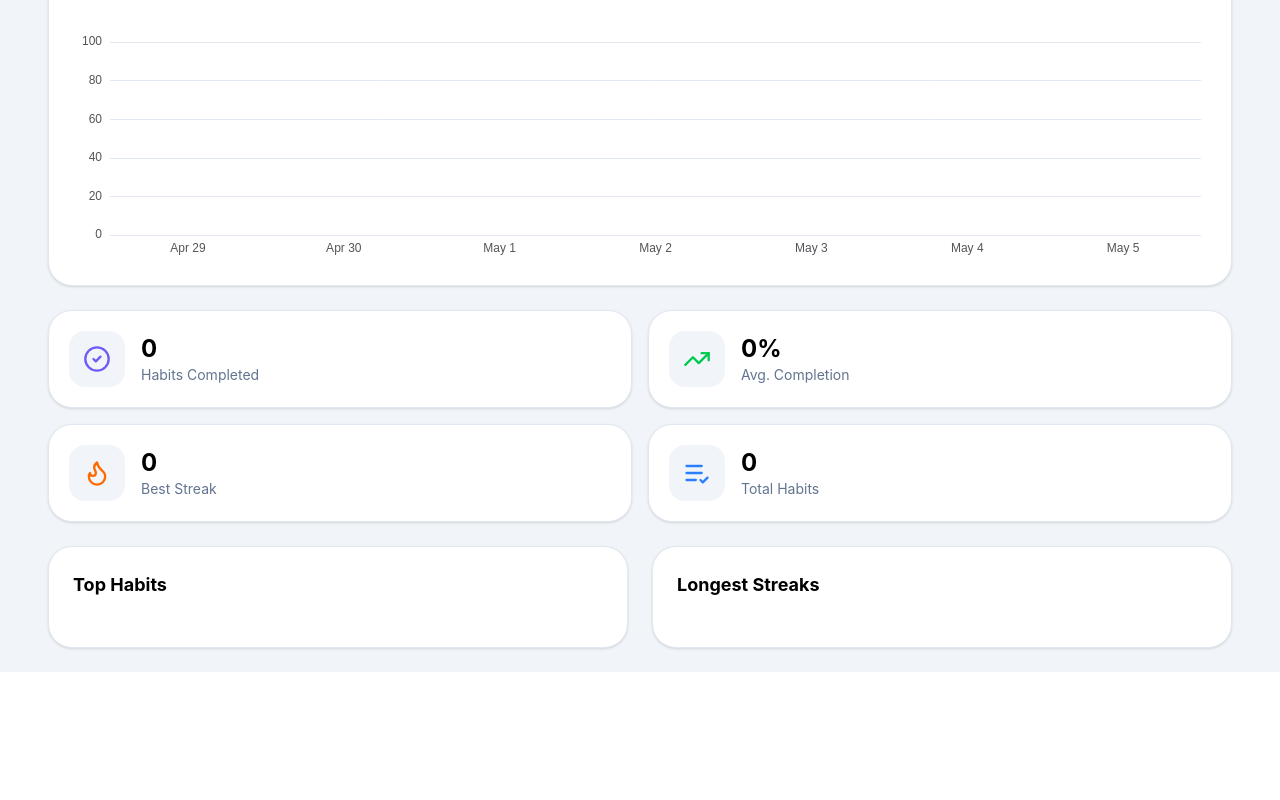
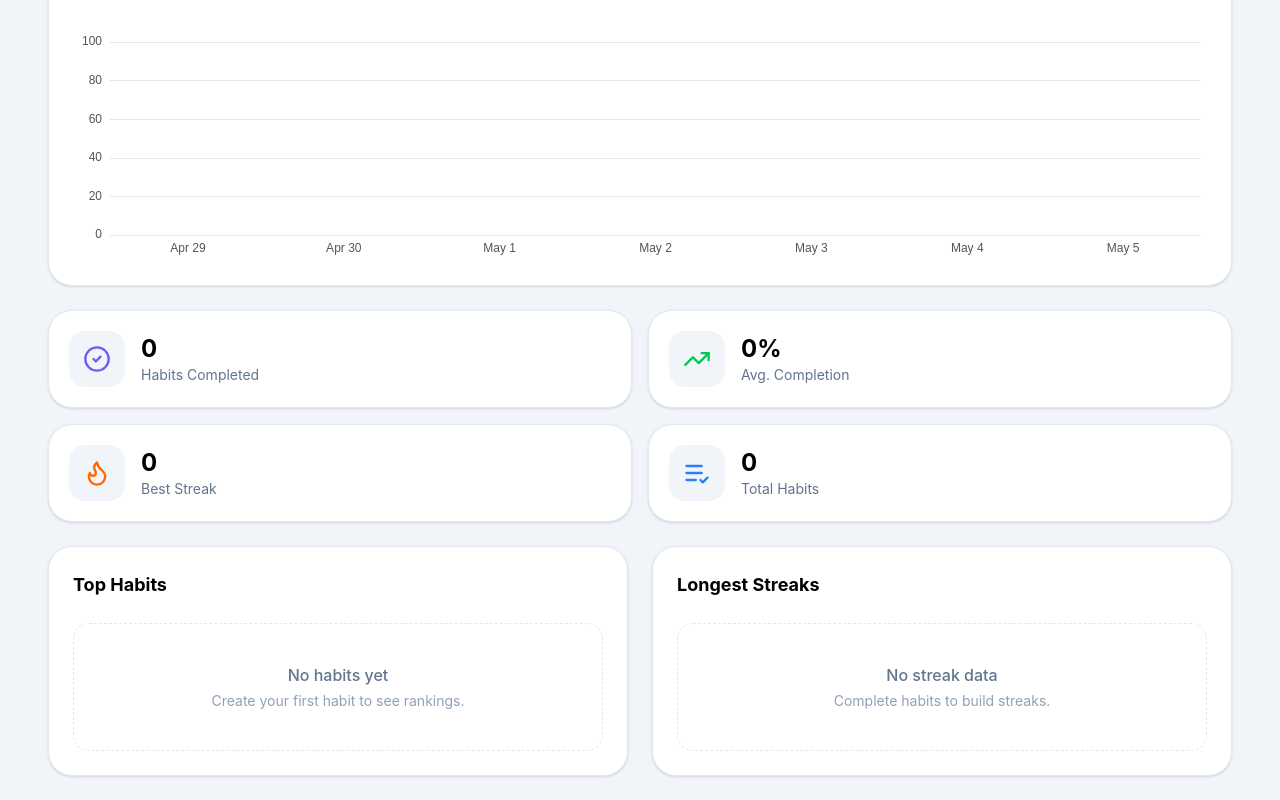
Before and after one commit to skyzerx777/habit-tracker, a Vue app: page /stats in a window 1280 px wide. Shown: the part 242-1042 px from the top of the page. Before the commit the page ends 914 px from the top, so only its background shows below. Built offline with nearby package versions, Linux system fonts and the light colour scheme.

Commit message:
Changed app name, added 'no info' notes in charts

```diff
--- a/index.html
+++ b/index.html
@@ -4,7 +4,7 @@
 		<meta charset="UTF-8" />
 		<link rel="icon" href="/favicon.ico" />
 		<meta name="viewport" content="width=device-width, initial-scale=1.0" />
-		<title>Vite App</title>
+		<title>Habit Tracker</title>
 	</head>
 	<body>
 		<div id="app"></div>
--- a/src/pages/Stats.vue
+++ b/src/pages/Stats.vue
@@ -57,7 +57,7 @@ const longestStreaks = computed(() => store.getLongestStreakHabits());
 			<div class="rounded-3xl border border-slate-200 bg-white p-6 shadow-sm">
 				<h2 class="mb-6 text-lg font-bold">Top Habits</h2>
 
-				<div class="flex flex-col gap-5">
+				<div v-if="topHabits.length" class="flex flex-col gap-5">
 					<div
 						v-for="(habit, index) in topHabits"
 						:key="habit.id"
@@ -85,10 +85,21 @@ const longestStreaks = computed(() => store.getLongestStreakHabits());
 						</div>
 					</div>
 				</div>
+				<div
+					v-else
+					class="flex h-32 items-center justify-center rounded-2xl border border-dashed border-slate-200 text-center"
+				>
+					<div>
+						<p class="font-medium text-slate-500">No habits yet</p>
+						<p class="mt-1 text-sm text-slate-400">
+							Create your first habit to see rankings.
+						</p>
+					</div>
+				</div>
 			</div>
 			<div class="rounded-3xl border border-slate-200 bg-white p-6 shadow-sm">
 				<h2 class="mb-6 text-lg font-bold">Longest Streaks</h2>
-				<div class="flex flex-col gap-5">
+				<div v-if="longestStreaks.length" class="flex flex-col gap-5">
 					<div
 						v-for="(habit, index) in longestStreaks"
 						:key="habit.id"
@@ -111,6 +122,17 @@ const longestStreaks = computed(() => store.getLongestStreakHabits());
 						</div>
 					</div>
 				</div>
+				<div
+					v-else
+					class="flex h-32 items-center justify-center rounded-2xl border border-dashed border-slate-200 text-center"
+				>
+					<div>
+						<p class="font-medium text-slate-500">No streak data</p>
+						<p class="mt-1 text-sm text-slate-400">
+							Complete habits to build streaks.
+						</p>
+					</div>
+				</div>
 			</div>
 		</div>
 	</section>
```
